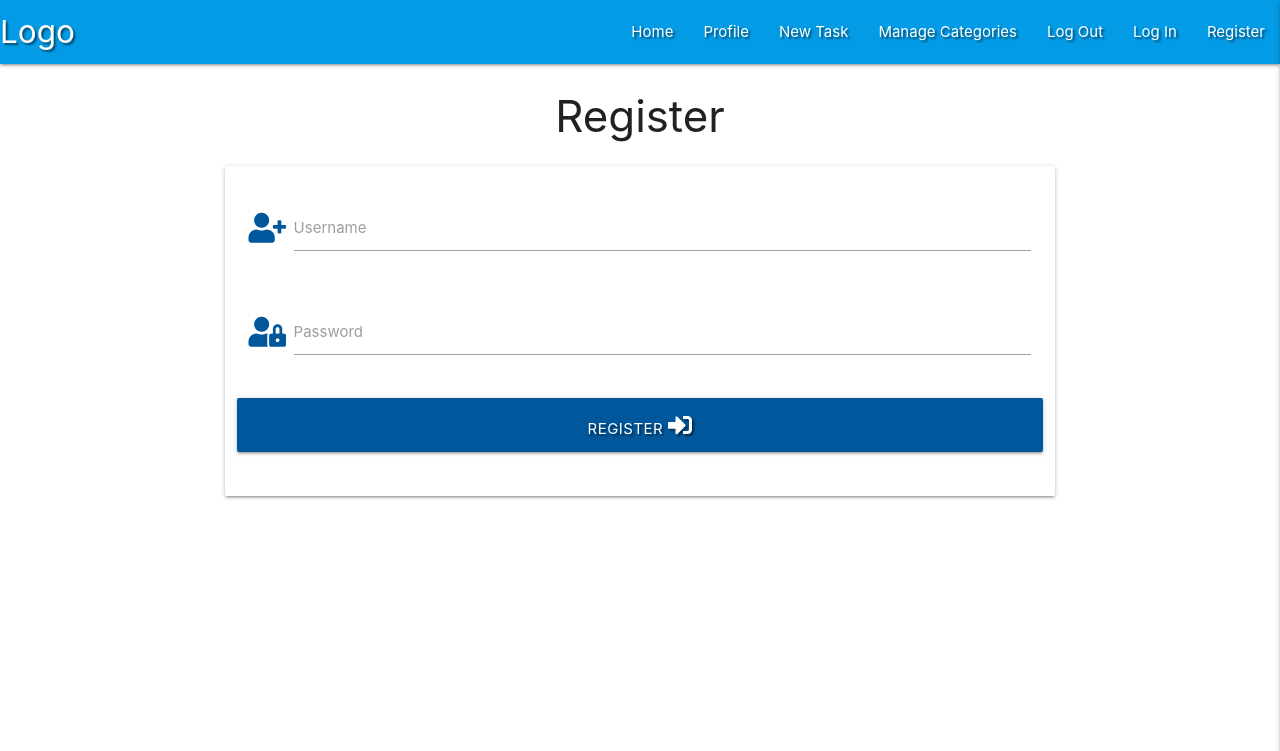
After one commit to KeisGSmit/Flask-mini, a Flask app: page /register in a window 1280 px wide. The commit adds this page. Shown: the top 751 px of the page. Run offline with Flask 2, Linux system fonts and the light colour scheme; some libraries are stand-ins or nearby versions.

Commit message:
completing the front end of the register form

```diff
--- a/app.py
+++ b/app.py
@@ -4,6 +4,7 @@ from flask import (
     redirect, request, session, url_for)
 from flask_pymongo import PyMongo
 from bson.objectid import ObjectId
+from werkzeug.security import generate_password_hash, check_password_hash
 if os.path.exists("env.py"):
     import env
 
@@ -24,6 +25,10 @@ def get_tasks():
     return render_template("tasks.html", tasks=tasks)
 
 
+@app.route('/register', methods=["GET", "POST"])
+def register():
+    return render_template("register.html")
+
 if __name__ == "__main__":
     app.run(host=os.environ.get("IP"),
             port=int(os.environ.get("PORT")),
--- a/templates/base.html
+++ b/templates/base.html
@@ -31,7 +31,7 @@
 					<li><a href="#">Manage Categories</a></li>
 					<li><a href="#">Log Out</a></li>
 					<li><a href="#">Log In</a></li>
-					<li><a href="#">Register</a></li>
+					<li><a href="{{ url_for('register')}}">Register</a></li>
 				</ul>
 			</div>
 		</nav>
@@ -44,7 +44,7 @@
 			<li><a href="#">Manage Categories</a></li>
 			<li><a href="#">Log Out</a></li>
 			<li><a href="#">Log In</a></li>
-			<li><a href="#">Register</a></li>
+			<li><a href="{{ url_for('register')}}">Register</a></li>
 		</ul>
 	</header>
 	{% block content %}
--- /dev/null
+++ b/templates/register.html
@@ -0,0 +1,39 @@
+{% extends 'base.html' %} {% block content%}
+<h3 class="center-align">Register</h3>
+<!--Username Input-->
+<div class="row">
+  <form class="col s12 m8 offset-m2" method="POST" action="{{ url_for('register') }}">
+    <div class="card-panel">
+      <div class="row">
+        <div class="input-field col s12">
+          <i class="fas fa-user-plus prefix light-blue-text text-darken-4"></i>
+          <input id="username" name="username" type="text" class="validate" />
+          <label for="username">Username</label>
+        </div>
+      </div>
+      <!--Password input-->
+      <div class="row">
+        <div class="input-field col s12">
+          <i class="fas fa-user-lock prefix light-blue-text text-darken-4"></i>
+          <input
+            id="password"
+            name="password"
+            type="password"
+            class="validate"
+          />
+          <label for="password">Password</label>
+        </div>
+      </div>
+      <div class="row">
+        <!--Register button-->
+        <button
+          type="submit"
+          class="col s12 btn-large light-blue darken-4 text-shadow"
+        >
+          Register <i class="fas fa-sign-in-alt"></i>
+        </button>
+      </div>
+    </div>
+  </form>
+</div>
+{% endblock%}
```
